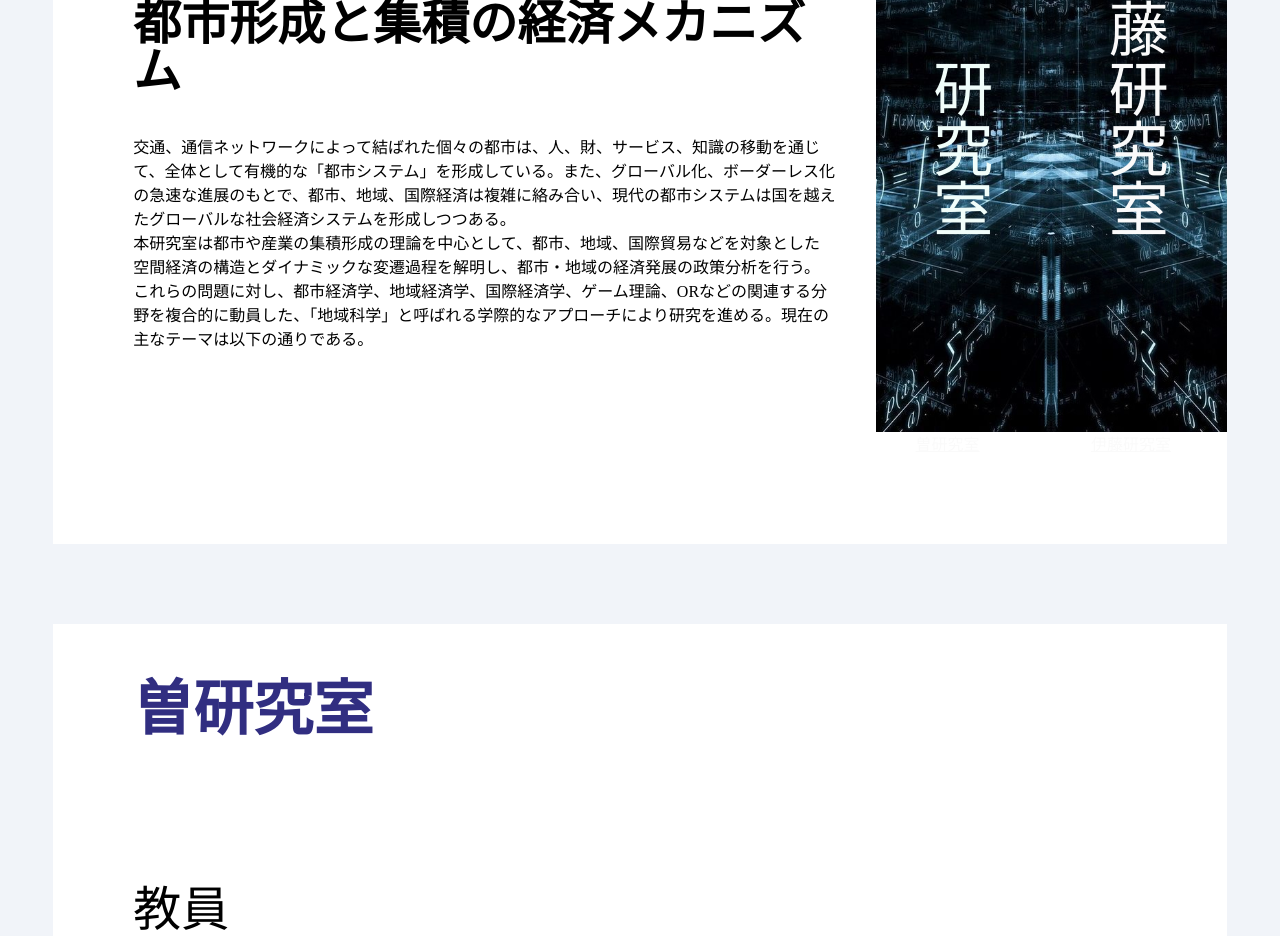
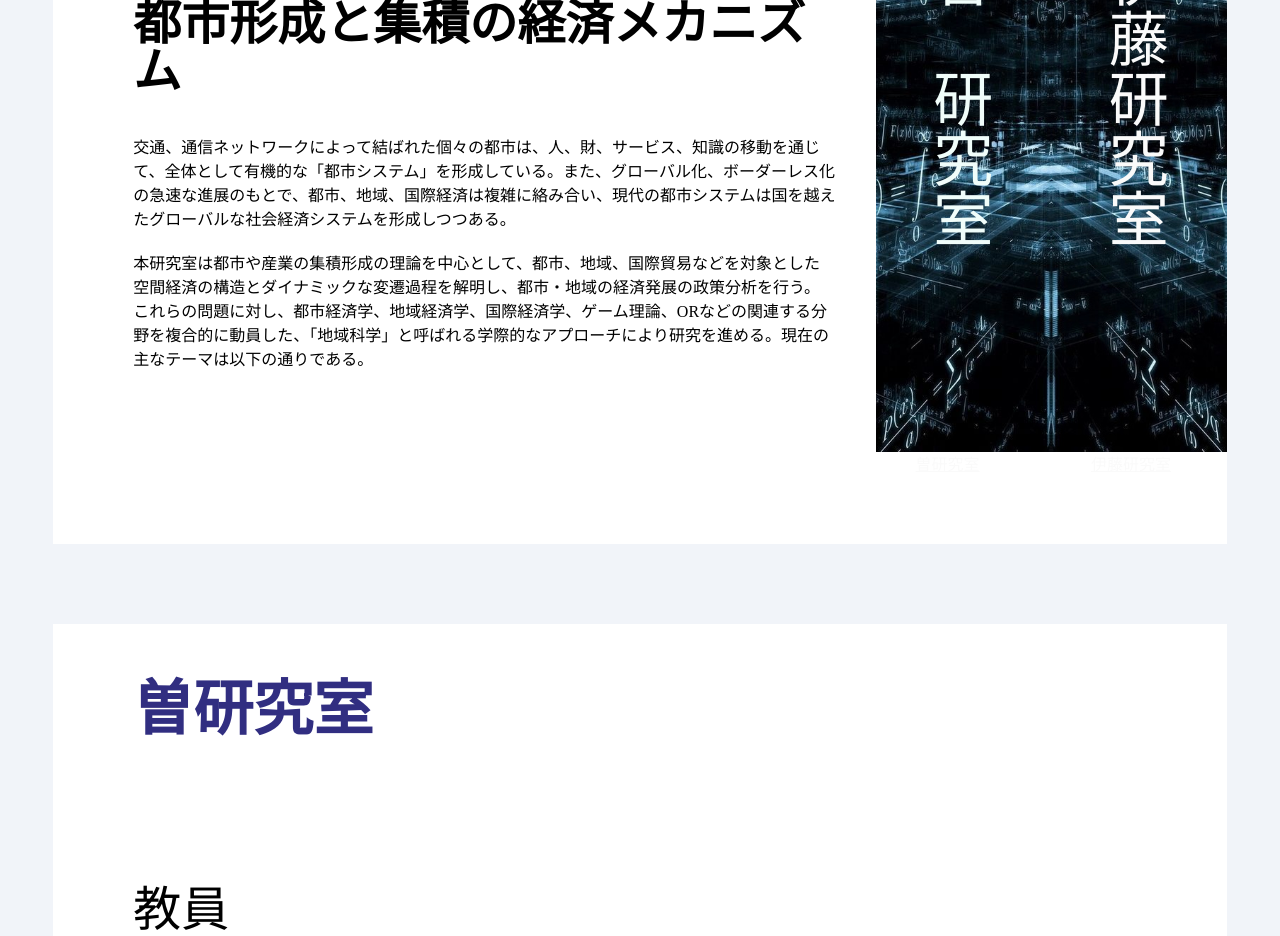
Before and after one commit to letsgetoutofthistown/zeng-lab, a Next.js app: page /labs in a window 1280 px wide. Shown: the part 960-1896 px from the top of the page. Built offline with nearby package versions, Linux system fonts and the light colour scheme; a web font is replaced by a local one.

Commit message:
6.22 update2.0

```diff
--- a/src/pages/labs.tsx
+++ b/src/pages/labs.tsx
@@ -23,7 +23,7 @@ export default function Home() {
               <div className="JR font-bold">都市形成と集積の経済メカニズム</div>
             </MyHeader>
             <MyP className="mb-20 Japanese">
-              <div>
+              <div className="pb-5">
                 交通、通信ネットワークによって結ばれた個々の都市は、人、財、サービス、知識の移動を通じて、全体として有機的な「都市システム」を形成している。また、グローバル化、ボーダーレス化の急速な進展のもとで、都市、地域、国際経済は複雑に絡み合い、現代の都市システムは国を越えたグローバルな社会経済システムを形成しつつある。{" "}
               </div>
               <div>
```
